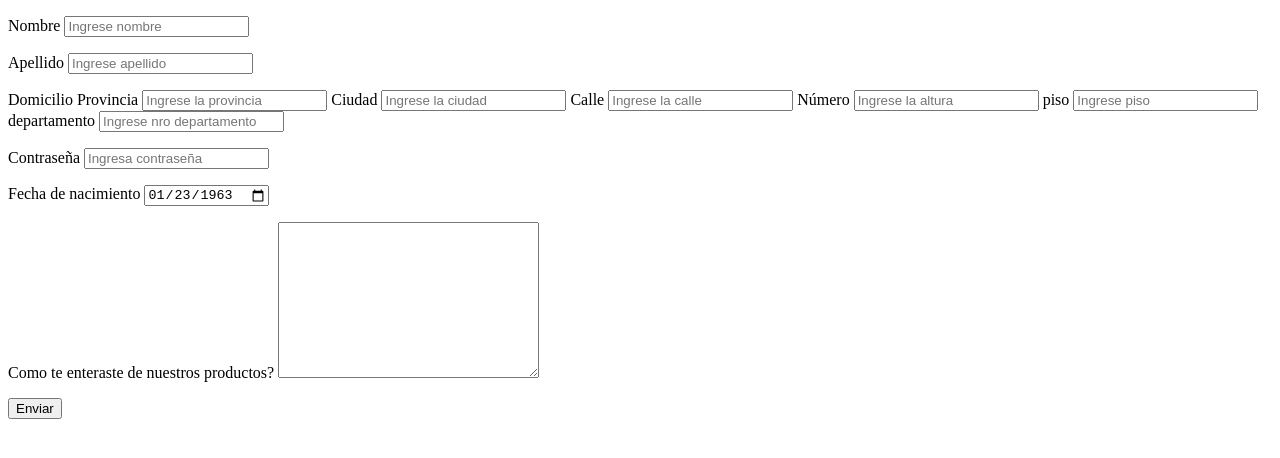
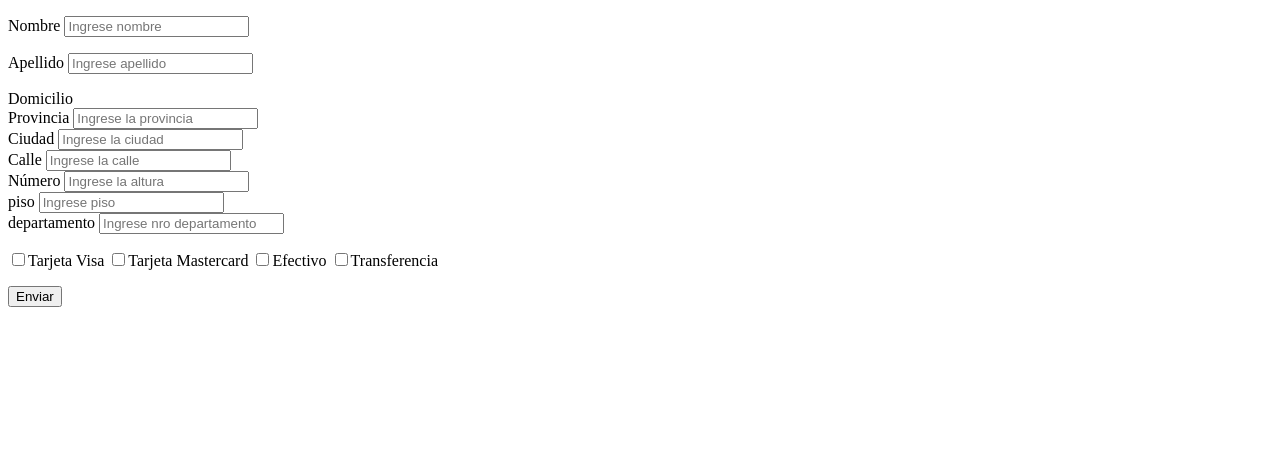
Before and after one commit to woq19/recupero_pp1, a plain HTML site: page form-compra.html in a window 1280 px wide. Drawn offline with Linux system fonts and the light colour scheme.

Commit message:
avance formulario compra

```diff
--- a/form-compra.html
+++ b/form-compra.html
@@ -17,33 +17,27 @@
             <input type="text" class="apellido" required placeholder="Ingrese apellido">
         </p>
         <p>
-            Domicilio
+            Domicilio <br>
             <label for="provincia">Provincia</label>
-            <input type="text" class="provincia" required placeholder="Ingrese la provincia">
+            <input type="text" class="provincia" required placeholder="Ingrese la provincia"><br>
             <label for="ciudad">Ciudad</label>
-            <input type="text" class="ciudad" required placeholder="Ingrese la ciudad">
+            <input type="text" class="ciudad" required placeholder="Ingrese la ciudad"><br>
             <label for="calle">Calle</label>
-            <input type="text" class="calle" required placeholder="Ingrese la calle">
+            <input type="text" class="calle" required placeholder="Ingrese la calle"><br>
             <label for="numerocalle">Número</label>
-            <input type="number" class="numerocalle" required placeholder="Ingrese la altura">
+            <input type="number" class="numerocalle" required placeholder="Ingrese la altura"><br>
             <label for="piso">piso</label>
-            <input type="number" class="piso" placeholder="Ingrese piso">
+            <input type="number" class="piso" placeholder="Ingrese piso"><br>
             <label for="departamento">departamento</label>
             <input class="departamento" placeholder="Ingrese nro departamento">
         </p>
         <p>
-            <label for="contraseña">Contraseña</label>
-            <input type="password" name="contraseña" id="contraseña" required inputmode="numeric" placeholder="Ingresa contraseña">
-        </p>
-        <p>
-            Fecha de nacimiento
-            <input type="date" name="fecnac" id="fecnac" value="1963-01-23">
-        </p>
-        <p>
-            Como te enteraste de nuestros productos?
-            <textarea name="comentarios" id="comentarios" cols="30" rows="10" maxlength="400"></textarea>
+            <input type="checkbox" name="visa" id="visa" value="visa"><label for="visa">Tarjeta Visa</label>
+            <input type="checkbox" name="mastercard" id="mastercard" value="mastercard"><label for="bmastercard">Tarjeta Mastercard</label>
+            <input type="checkbox" name="efectivo" id="efectivo" value="efectivo"><label for="efectivo">Efectivo</label>
+            <input type="checkbox" name="transferencia" id="transferencia" value="transferencia"><label for="transferencia">Transferencia</label>
         </p>
     </form>
-    <button form="formularioingreso" formmethod="post">Enviar</button>
+    <button form="compra" formmethod="post">Enviar</button>
 </body>
 </html>
```
Also changed, not shown: page.html (+1 -1 lines).
